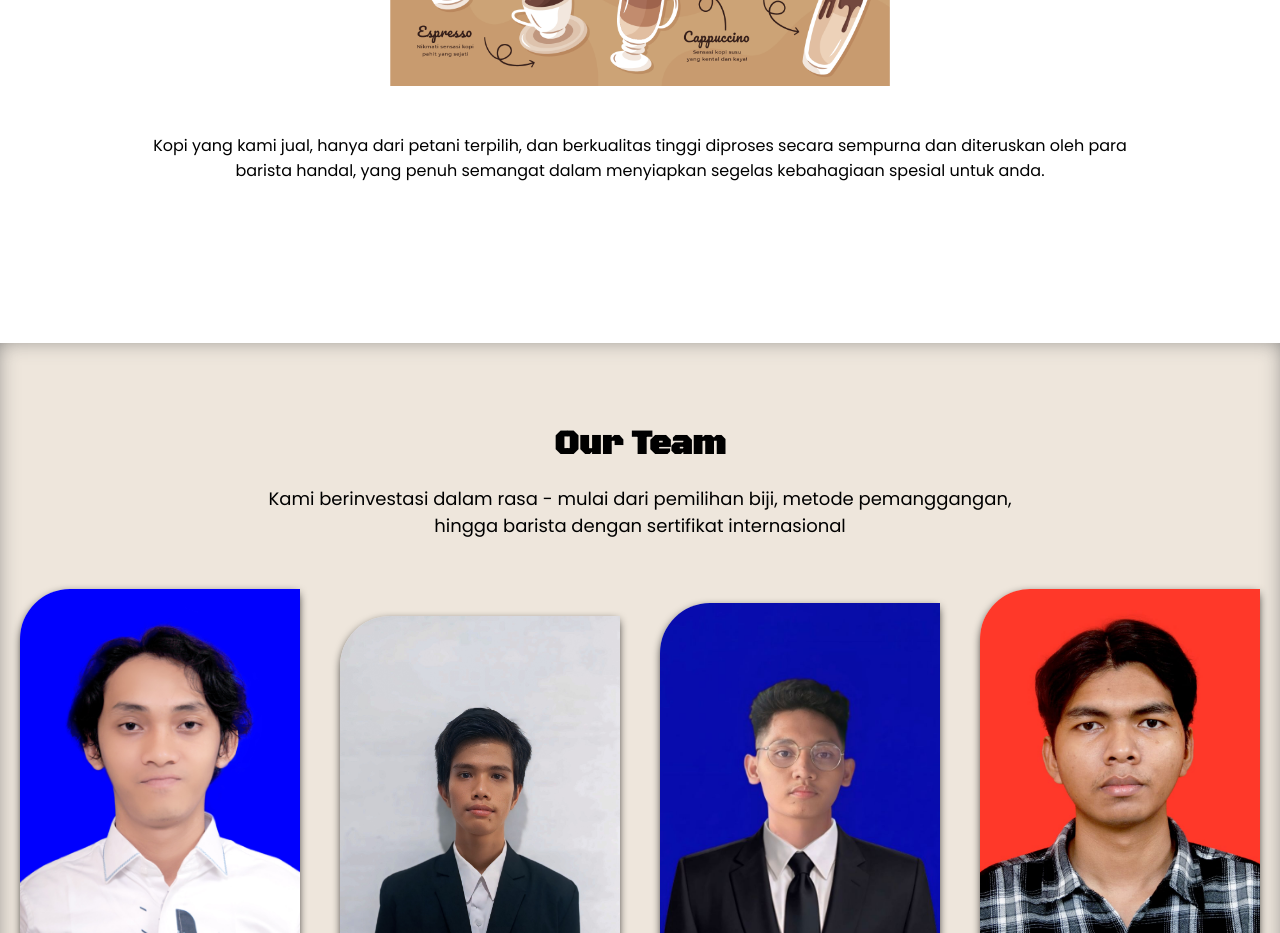
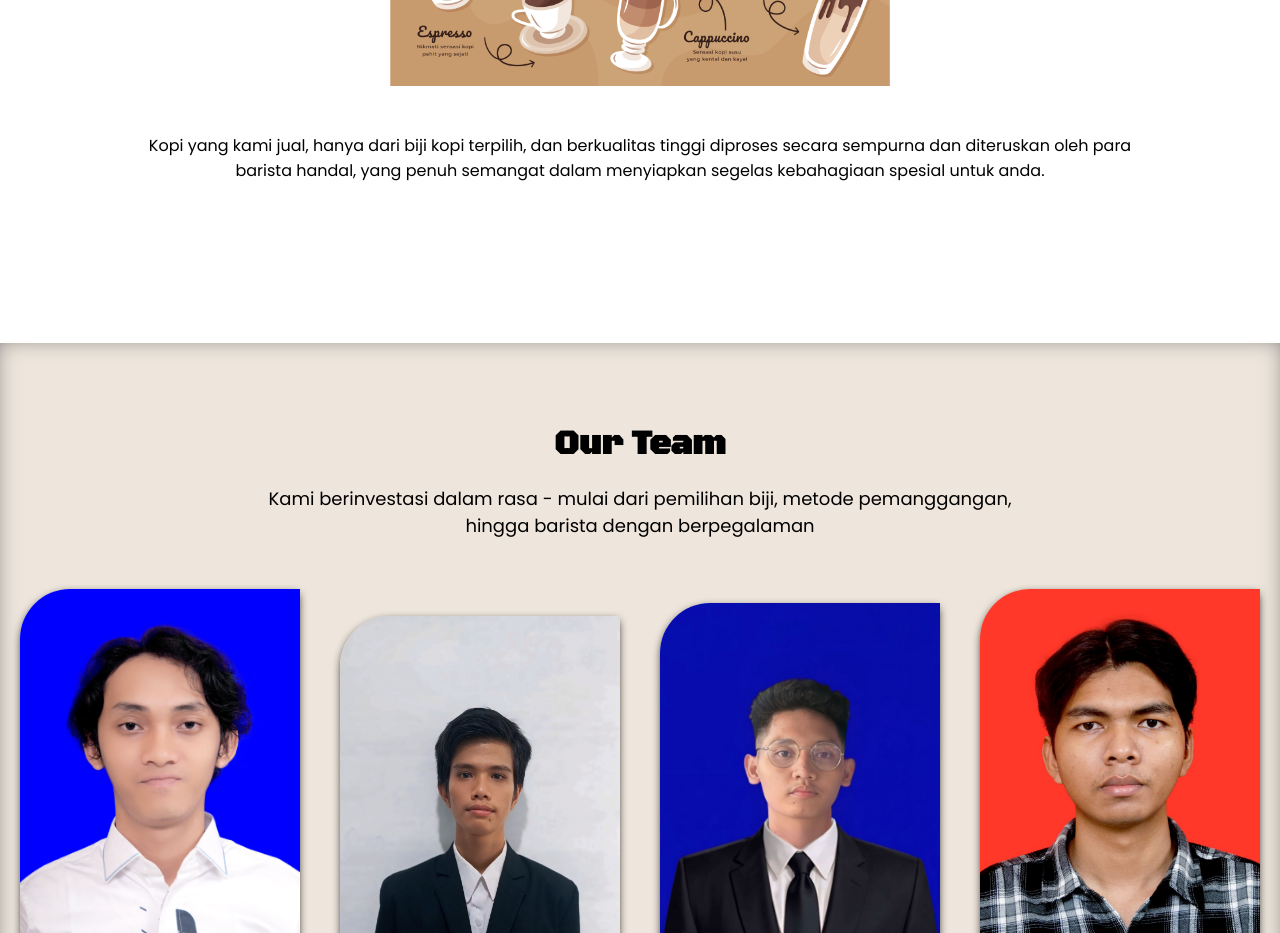
Before and after one commit to owensitompul05-ops/pelita0512, a plain HTML site: page index.html in a window 1280 px wide. Shown: the part 1760-2693 px from the top of the page. Drawn offline with Linux system fonts and the light colour scheme; files whose address does not match are found by name.

Commit message:
Update index.html

```diff
--- a/index.html
+++ b/index.html
@@ -86,7 +86,7 @@
         <p class="tentang-about-us"> Didirikan pada 2025, KOPI PELITA merupakan sebuah startup kopi retail yang ingin menyajikan kopi dengan kualitas tinggi untuk para pelanggannya. Nama Kopi Pelita yang diambil dari "UNIVERSITAS PELITA BANGSA" yang merupakan harapan kami untuk mengajak semua yang terlibat dalam bisnis kami untuk bersama-sama menikmati sajian kopi yang berkualitas.
         </p>
         <img src="images/about-us/aset_kopi_jumbo.png" alt="">
-        <p class="penjelasan-about-us"> Kopi yang kami jual, hanya dari petani terpilih, dan berkualitas tinggi diproses secara sempurna dan diteruskan oleh para barista handal, yang penuh semangat dalam menyiapkan segelas kebahagiaan spesial untuk anda.
+        <p class="penjelasan-about-us"> Kopi yang kami jual, hanya dari biji kopi terpilih, dan berkualitas tinggi diproses secara sempurna dan diteruskan oleh para barista handal, yang penuh semangat dalam menyiapkan segelas kebahagiaan spesial untuk anda.
         </p>
 
     </section>
@@ -94,7 +94,7 @@
     <!--OUR TEAM/TIM KAMI-->
     <section class="our-team" id="our-team">
         <h2 class="judul-team">Our Team</h2>
-        <p class="subjudul-team"> Kami berinvestasi dalam rasa - mulai dari pemilihan biji, metode pemanggangan, hingga barista dengan sertifikat internasional</p>
+        <p class="subjudul-team"> Kami berinvestasi dalam rasa - mulai dari pemilihan biji, metode pemanggangan, hingga barista dengan berpegalaman</p>
 
         <div class="row">
             <div class="col-team">
```
